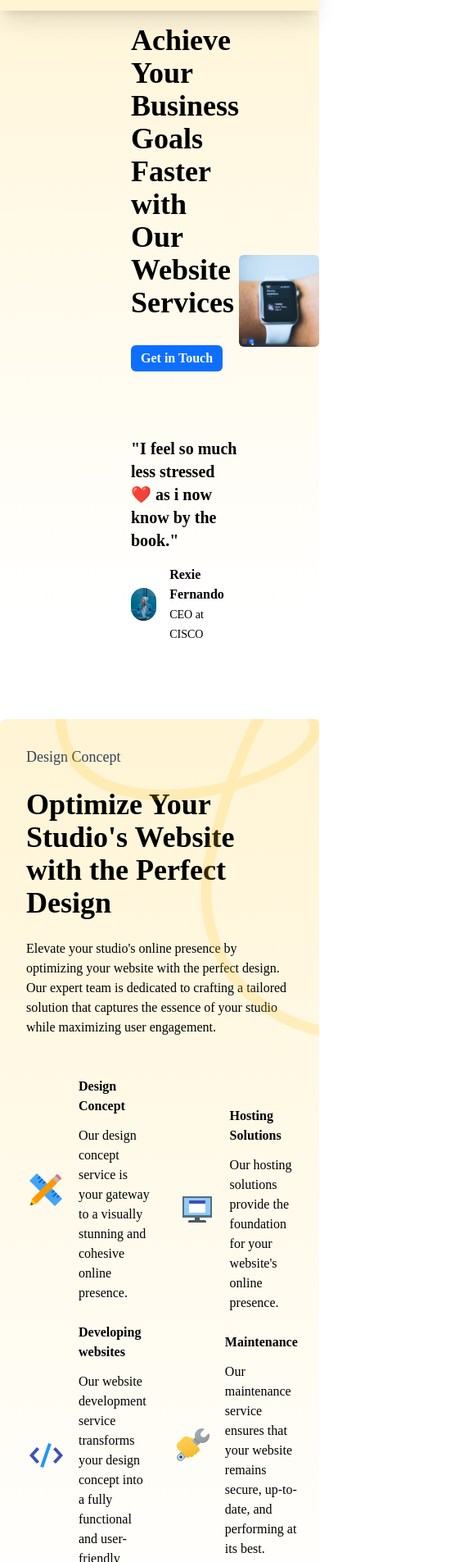
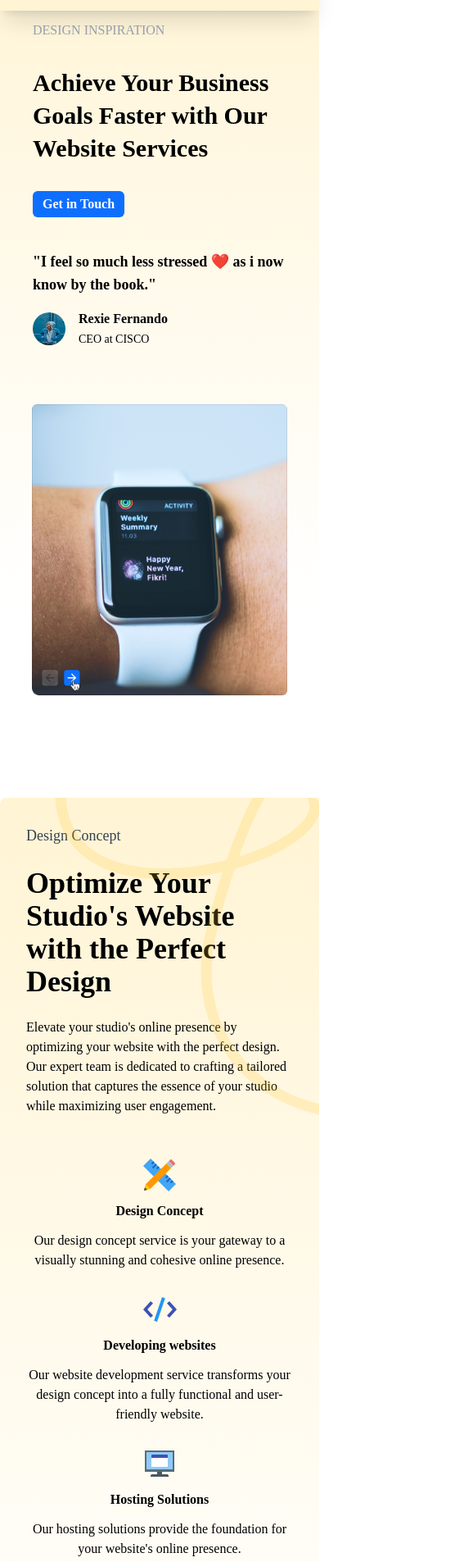
Before and after one commit to hanifsyabani/tugasFR, a website: page index.html in a window 390 px wide. Shown: the part 95-2000 px from the top of the page at 82% size, 567 px wide, since content can reach past the window. Drawn offline with Linux system fonts and the light colour scheme.

Commit message:
fix responsive page

```diff
--- a/index.html
+++ b/index.html
@@ -31,12 +31,12 @@
     <!-- Hero section -->
     <section>
       <div
-        class="bg-gradient-to-b from-[#FFF4D4] to-white to-100% h-screen w-full pt-20 flex items-center"
+        class="bg-gradient-to-b from-[#FFF4D4] to-white to-100% h-screen w-full pt-20 lg:flex items-center"
       >
-        <div class="w-[90%] pl-40">
+        <div class="conatiner lg:w-[90%] lg:pl-40 p-10">
           <div>
             <p class="text-gray-400">DESIGN INSPIRATION</p>
-            <h1 class="text-4xl font-bold max-w-lg py-8 leading-10">
+            <h1 class="lg:text-4xl text-3xl font-bold max-w-lg py-8 leading-10">
               Achieve Your Business Goals Faster with Our Website Services
             </h1>
             <button
@@ -45,8 +45,8 @@
               Get in Touch
             </button>
           </div>
-          <div class="mt-20">
-            <h3 class="text-xl font-semibold max-w-xs">
+          <div class="lg:mt-20 mt-10">
+            <h3 class="lg:text-xl text-lg font-semibold max-w-xs">
               "I feel so much less stressed ❤️ as i now know by the book."
             </h3>
             <div class="flex items-center gap-4 mt-4">
@@ -62,7 +62,7 @@
             </div>
           </div>
         </div>
-        <div class="w-[50%] rounded-md">
+        <div class="lg:w-[50%] w-[80%] mx-auto mt-7 lg:mt-0 rounded-md">
           <img src="./src/assets/Item.png" alt="" class="w-full rounded-md" />
         </div>
       </div>
@@ -71,7 +71,7 @@
     <!-- Text Section -->
     <section class="bg-white">
       <div
-        class="bg-gradient-to-b from-[#FFF4D4] to-white lg:w-[73rem] mx-auto mt-32 p-8 rounded-lg relative"
+        class="bg-gradient-to-b from-[#FFF4D4] to-white lg:w-[73rem] mx-auto lg:mt-32 mt-56 p-8 rounded-lg relative"
       >
         <img
           src="./src/assets/Vector 2.png"
@@ -88,10 +88,16 @@
           tailored solution that captures the essence of your studio while
           maximizing user engagement.
         </p>
-        <div class="flex justify-center items-center gap-8 mt-12">
+        <div
+          class="lg:flex text-center lg:text-left justify-center items-center gap-8 mt-12"
+        >
           <div>
-            <div class="flex justify-center items-center gap-4 mb-6">
-              <img src="./src/assets/design.png" alt="" />
+            <div class="lg:flex justify-center items-center gap-4 mb-6">
+              <img
+                src="./src/assets/design.png"
+                alt=""
+                class="mx-auto mb-2 lg:mb-0"
+              />
               <div>
                 <h1 class="font-semibold">Design Concept</h1>
                 <p class="mt-3">
@@ -100,8 +106,12 @@
                 </p>
               </div>
             </div>
-            <div class="flex justify-center items-center gap-4 mb-6">
-              <img src="./src/assets/dev.png" alt="" />
+            <div class="lg:flex justify-center items-center gap-4 mb-6">
+              <img
+                src="./src/assets/dev.png"
+                alt=""
+                class="mx-auto mb-2 lg:mb-0"
+              />
               <div>
                 <h1 class="font-semibold">Developing websites</h1>
                 <p class="mt-3">
@@ -112,8 +122,12 @@
             </div>
           </div>
           <div>
-            <div class="flex justify-center items-center gap-4 mb-6">
-              <img src="./src/assets/hosting.png" alt="" />
+            <div class="lg:flex justify-center items-center gap-4 mb-6">
+              <img
+                src="./src/assets/hosting.png"
+                alt=""
+                class="mx-auto mb-2 lg:mb-0"
+              />
               <div>
                 <h1 class="font-semibold">Hosting Solutions</h1>
                 <p class="mt-3">
@@ -122,8 +136,12 @@
                 </p>
               </div>
             </div>
-            <div class="flex justify-center items-center gap-4 mb-6">
-              <img src="./src/assets/mainten.png" alt="" />
+            <div class="lg:flex justify-center items-center gap-4 mb-6">
+              <img
+                src="./src/assets/mainten.png"
+                alt=""
+                class="mx-auto mb-2 lg:mb-0"
+              />
               <div>
                 <h1 class="font-semibold">Maintenance</h1>
                 <p class="mt-3">
@@ -135,16 +153,18 @@
           </div>
         </div>
       </div>
-      <div class="px-14 mt-28">
-        <div class="flex justify-between items-center">
+      <div class="lg:px-14 px-10 mt-28">
+        <div class="lg:flex justify-between items-center">
           <h1 class="text-3xl font-bold max-w-sm">
             Explore Our Team's Expertise
           </h1>
           <a href="#">
-            <p class="underline text-blue-500">Experienced team ></p>
+            <p class="underline text-blue-500 mt-2 lg:mt-0">
+              Experienced team >
+            </p>
           </a>
         </div>
-        <div class="flex justify-center items-center mt-20 gap-14">
+        <div class="flex flex-wrap justify-center items-center mt-20 gap-14">
           <div
             class="shadow-2xl rounded-md w-[20rem] hover:scale-105 transition-all cursor-pointer group"
           >
@@ -209,12 +229,12 @@
       <div class="mt-32 container">
         <div class="text-center">
           <h1 class="font-bold text-3xl">Our Leadership</h1>
-          <p class="max-w-xl mx-auto pt-5">
+          <p class="max-w-xl mx-auto pt-5 px-4 lg:px-0">
             Meet the visionary leaders driving our company forward with passion,
             expertise, and dedication.
           </p>
         </div>
-        <div class="flex justify-center items-center gap-10 mt-8">
+        <div class="flex flex-wrap justify-center items-center gap-10 mt-8">
           <div class="group">
             <img
               src="./src/assets/orang1.png"
@@ -276,7 +296,7 @@
           alt="line2"
           class="absolute right-0 top-20"
         />
-        <div class="w-1/2 mx-auto p-6">
+        <div class="lg:w-1/2 mx-auto p-6">
           <div>
             <h1 class="text-xl font-semibold max-w-xl mx-auto">
               "Couldn't be more satisfied with their service! Not only did they
@@ -320,12 +340,12 @@
     <section>
       <div class="mt-44 container">
         <div
-          class="bg-primary lg:w-[64rem] flex justify-center gap-28 mx-auto p-8 rounded-md relative"
+          class="bg-primary lg:w-[64rem] lg:flex justify-center gap-28 mx-auto p-8 rounded-md relative"
         >
           <img
             src="./src/assets/vector5.png"
             alt=""
-            class="absolute top-0 right-0"
+            class="absolute top-0 right-0 opacity-40 lg:opacity-100"
           />
           <div>
             <h1 class="font-semibold text-2xl">
@@ -351,7 +371,7 @@
 
     <!-- footer -->
     <footer class="bg-[#23242A] mt-32">
-      <div class="flex justify-evenly gap-20 p-10">
+      <div class="flex flex-wrap justify-evenly gap-20 p-10">
         <div>
           <h1 class="text-gray-400 text-lg font-bold mb-6">Space</h1>
           <p class="max-w-md text-gray-400">
@@ -382,9 +402,11 @@
           <p class="mt-6 text-white text-sm cursor-pointer">Documentation</p>
         </div>
       </div>
-      <hr class="border border-gray-600"/>
-      <div class="px-10 flex justify-between items-center py-4 ">
-        <p class="text-gray-400 text-sm">All rights reserved. Copyright © 2024</p>
+      <hr class="border border-gray-600" />
+      <div class="px-10 lg:flex text-center justify-between items-center py-4">
+        <p class="text-gray-400 text-sm">
+          All rights reserved. Copyright © 2024
+        </p>
         <p class="text-white text-sm">Terms of Service</p>
       </div>
     </footer>
```
Also changed, not shown: src/output.css.
